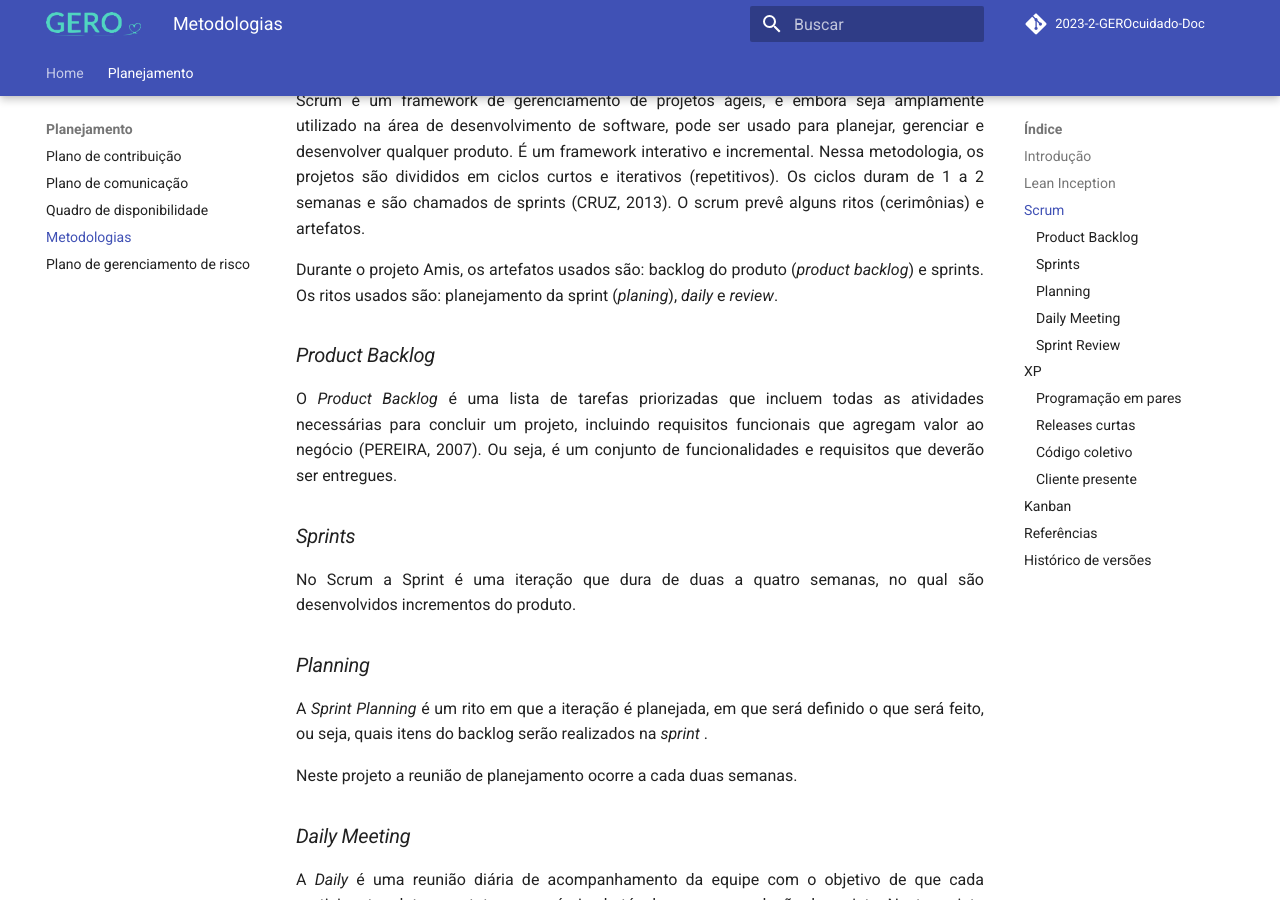
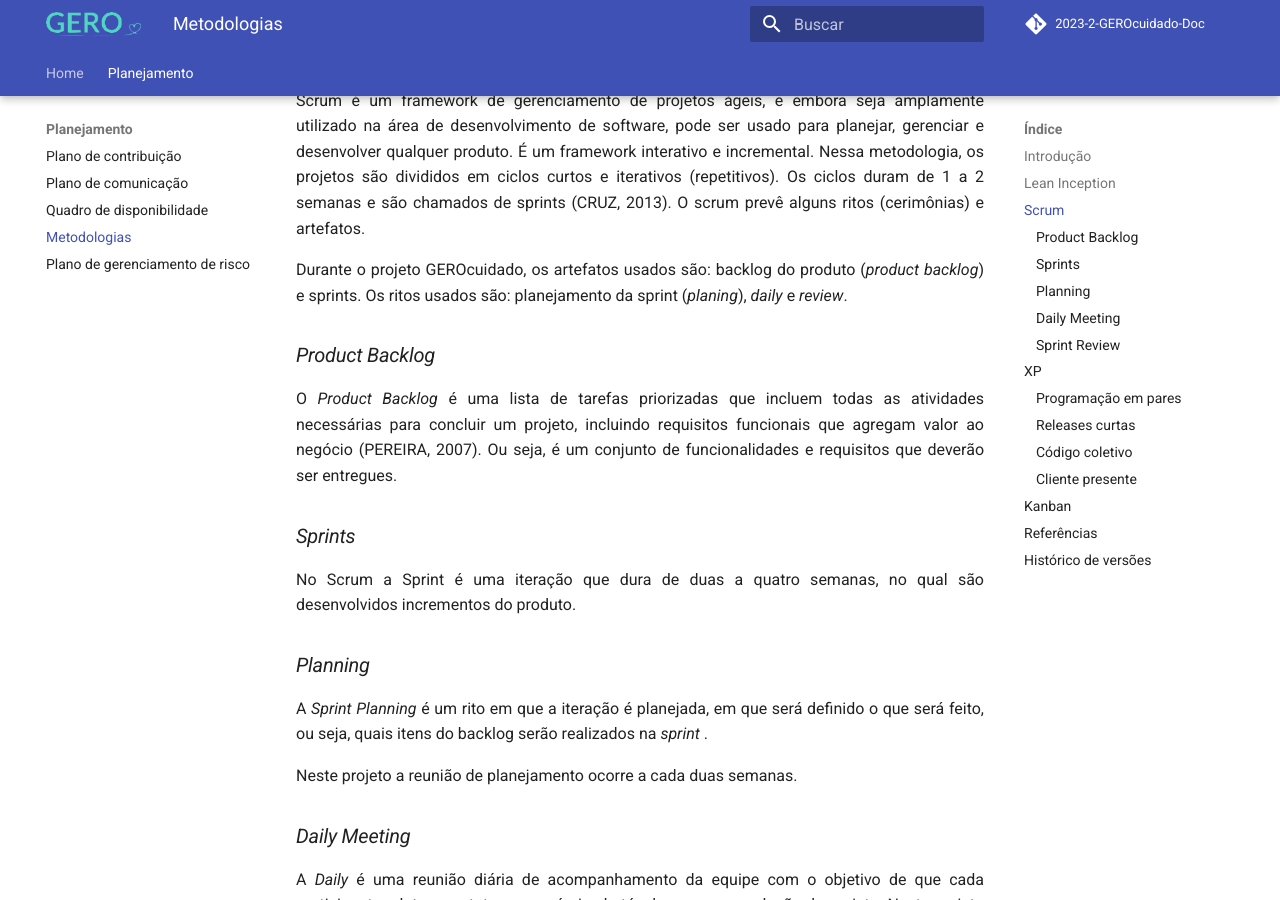
Before and after one commit to fga-eps-mds/2023-2-GEROcuidado-Doc, an MkDocs documentation site: the page built from docs/planejamento/metodologia.md, in a window 1280 px wide and 900 px high, scrolled down 629 px. Built offline with MkDocs 1.6.1 and Material for MkDocs 9.7.7, drawn with Linux system fonts in a browser that asks for light colours; comment, search, counter and statistics services are not loaded.

Commit message:
Atualiza metodologia.md

```diff
--- a/docs/planejamento/metodologia.md
+++ b/docs/planejamento/metodologia.md
@@ -15,7 +15,7 @@
  semanas e são chamados de sprints (CRUZ, 2013). O scrum prevê alguns ritos (cerimônias) e artefatos.
 </p>
 
-<p align="justify">Durante o projeto Amis, os artefatos usados são: backlog do produto (<i>product backlog</i>) e sprints. Os ritos usados são: planejamento da sprint (<i>planing</i>), <i>daily</i> e <i>review</i>. </p>
+<p align="justify">Durante o projeto GEROcuidado, os artefatos usados são: backlog do produto (<i>product backlog</i>) e sprints. Os ritos usados são: planejamento da sprint (<i>planing</i>), <i>daily</i> e <i>review</i>. </p>
 
 ### <i>Product Backlog</i>
 <p align="justify">O <i>Product Backlog</i> é uma lista de tarefas priorizadas que incluem todas as atividades necessárias para concluir um projeto, incluindo requisitos funcionais que agregam valor ao negócio (PEREIRA, 2007). Ou seja, é um conjunto de funcionalidades e requisitos que deverão ser entregues. </p>
```
